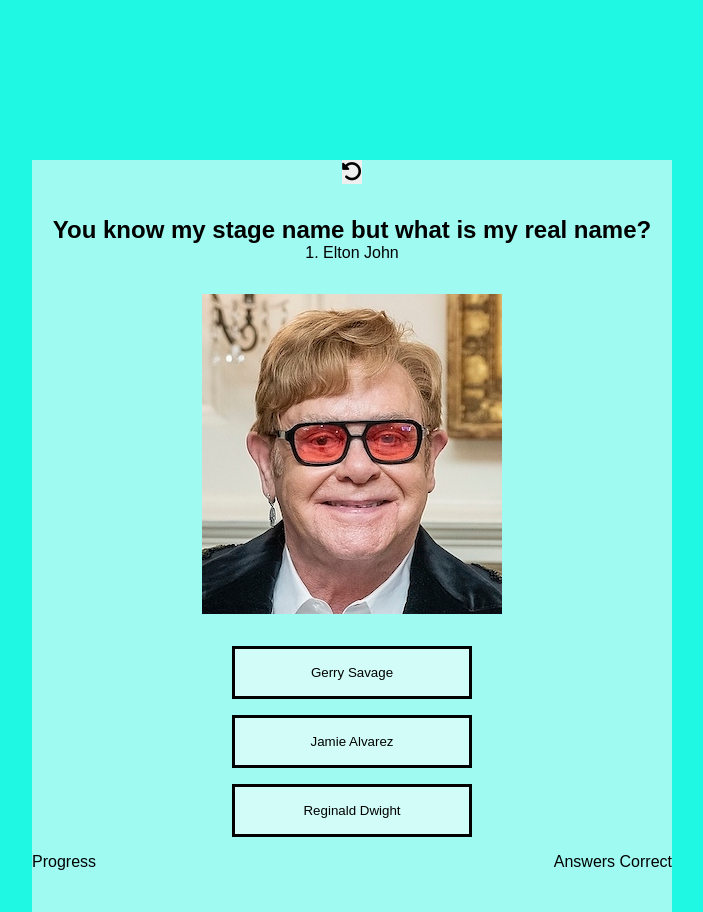
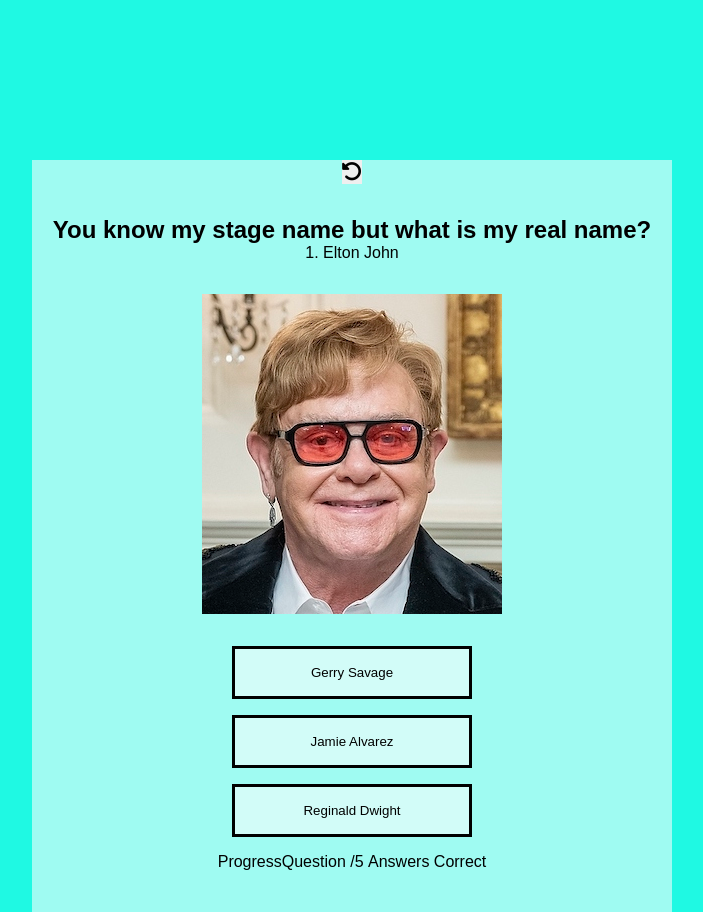
Before and after one commit to bolliebrain/you-know-my-stage-name, a plain HTML site: page index.html in a window 1280 px wide. Both pictures are taken after a click on the button "Play". Shown: the whole page, without its empty margins (288-991 px from the left). Drawn offline with Linux system fonts and the light colour scheme; a web font is replaced by a local one.

Commit message:
Edited score and progress layout

```diff
--- a/assets/css/style.css
+++ b/assets/css/style.css
@@ -72,9 +72,10 @@ h2 {
     overflow: hidden;
 }
 
-#answer-container {
+#score-container, #progress-container {
+    display: inline-block;
+}
 
-}
 
 #go-home {
     font-size: 130%;
--- a/index.html
+++ b/index.html
@@ -46,8 +46,14 @@
                 <p id="timer"></p>
             </div>
             <div id="game-status">
+                <div id="progress-container">Question
                     <div id="progress">Progress</div>
-                    <div id="score">Answers Correct</div>
+                    /5
+                </div>
+                <div id="score-container">
+                    Answers Correct
+                    <div id="score"></div>
+                </div>
             </div>
         </div>
 
```
